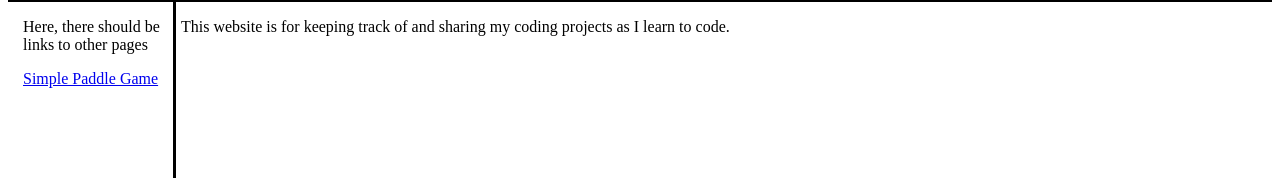
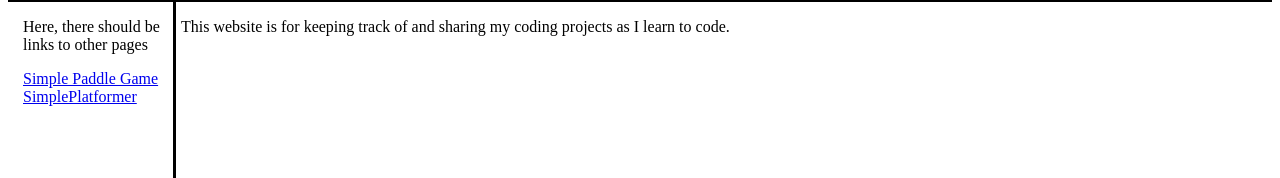
Before and after one commit to amazingflyingcat/codingprojects, a plain HTML site: page index.html in a window 1280 px wide. Shown: the part 152-330 px from the top of the page. Drawn offline with Linux system fonts and the light colour scheme.

Commit message:
Update index.html
added link to simple platformer

```diff
--- a/index.html
+++ b/index.html
@@ -52,6 +52,8 @@
     <div class="box" id="sidebar">
       <p>Here, there should be links to other pages</p>
       <a href="https://amazingflyingcat.github.io/codingprojects/simple_paddle_game.html">Simple Paddle Game</a>
+      <br>
+      <a href="https://amazingflyingcat.github.io/codingprojects/simple_platformer.html">SimplePlatformer</a>
     </div>
 
     <div class="box" id="content-area">
```
